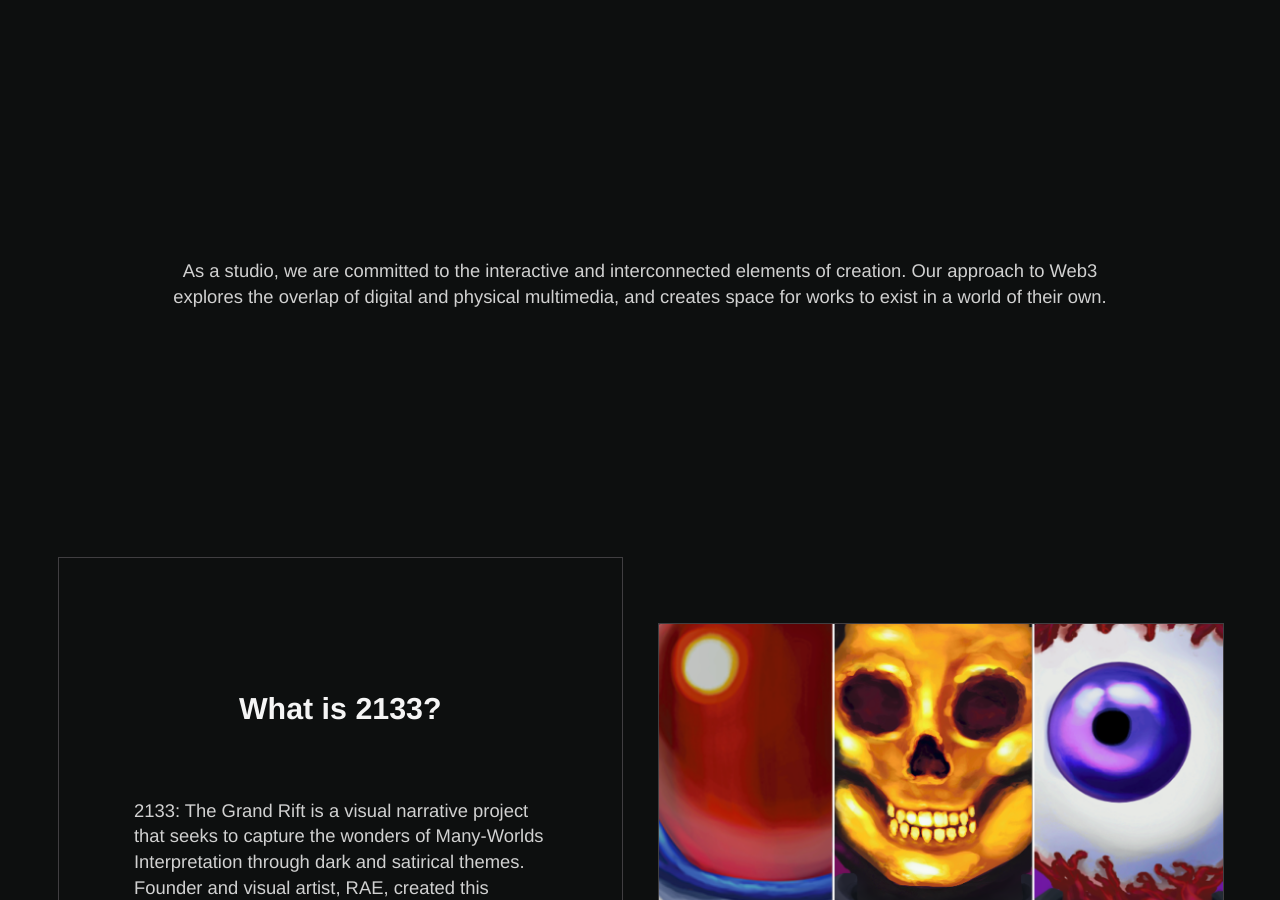
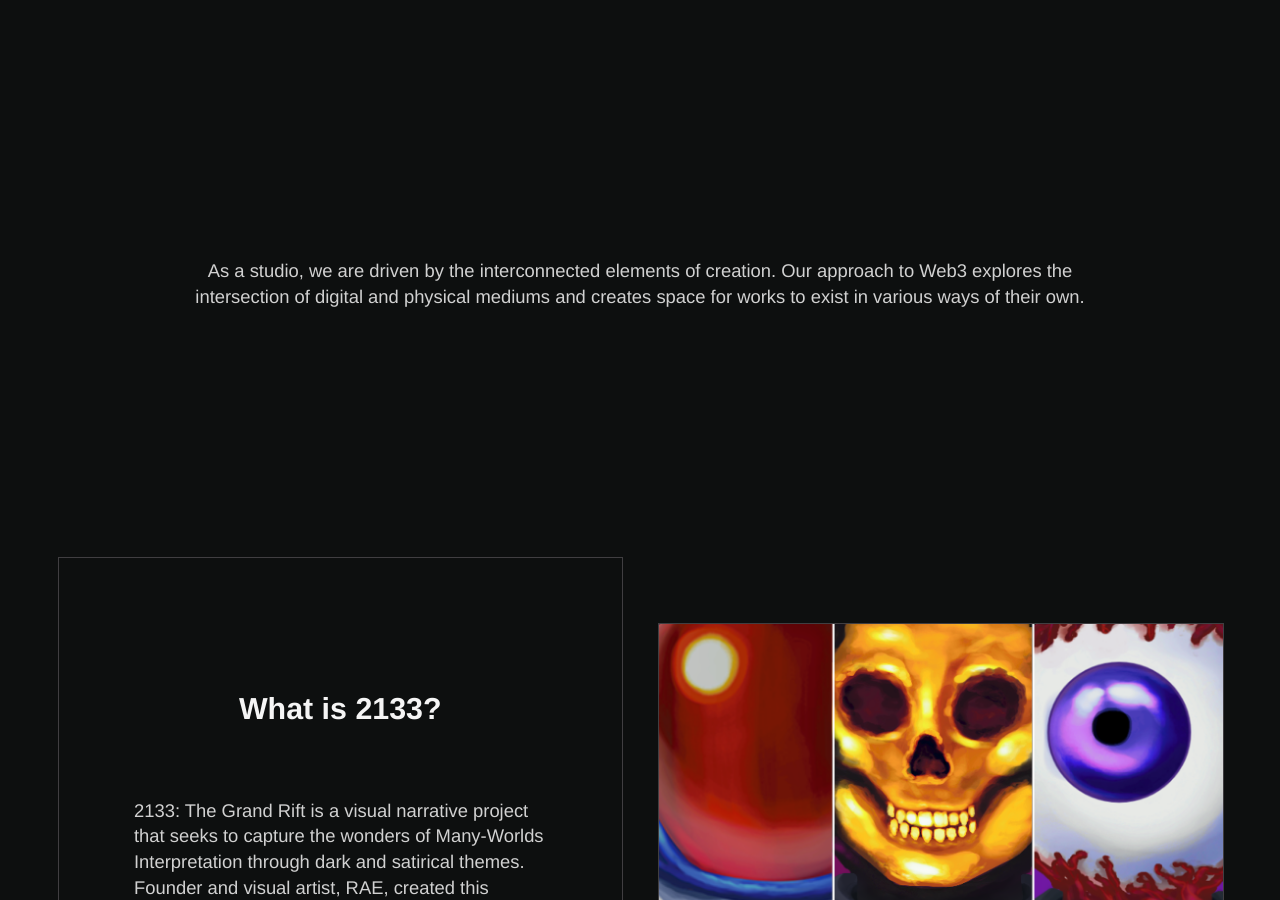
Before and after one commit to Temperedfire/continuum, a Jekyll site: the page built from index.html, in a window 1280 px wide and 900 px high, scrolled down 621 px. Built offline with Jekyll 4.4.1, drawn with Linux system fonts in a browser that asks for light colours.

Commit message:
updated mission statement

```diff
--- a/index.html
+++ b/index.html
@@ -26,8 +26,8 @@ description: Creative space motivated by exploration.
 <div class="content">
 <section>
 	<div class="hover-section">
-	<p class="subtext editable">As a studio, we are committed to the interactive and interconnected elements of creation. Our approach to Web3
-		explores the overlap of digital and physical multimedia, and creates space for works to exist in a world of their own.
+	<p class="subtext editable">As a studio, we are driven by the interconnected elements of creation. Our approach to Web3
+		explores the intersection of digital and physical mediums and creates space for works to exist in various ways of their own.
 			</p></div>
 			<section></section>
 
```
